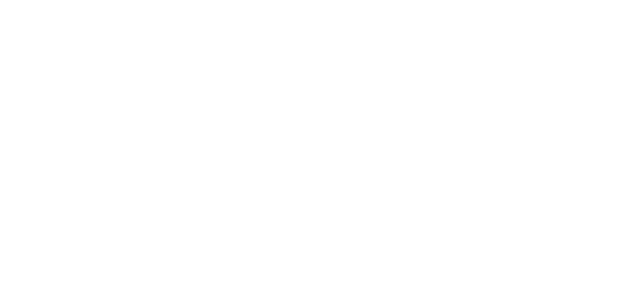
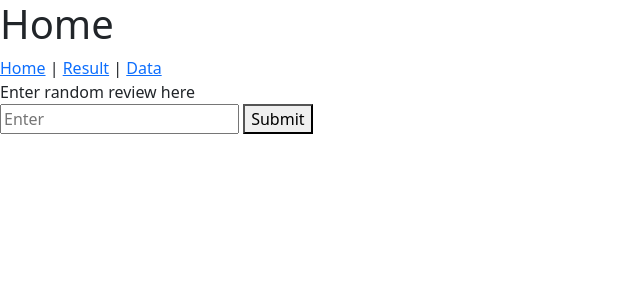
Before and after one commit to Meghpal/sentiment-classifier-webapp, a Flask app: page / in a window 1280 px wide. Before the commit the part shown is empty. Shown: the top 300 px of the page, without its empty margins (0-640 px from the left). Run offline with Flask 2, Linux system fonts and the light colour scheme; parts of the project's set-up code (start-up, migrations or seed data) failed here and were passed over.

Commit message:
result through POST

```diff
--- a/app.py
+++ b/app.py
@@ -1,14 +1,14 @@
 import os
 import pickle
 
-from flask import Flask, render_template, send_from_directory
+from flask import Flask, render_template, send_from_directory, request
 from tensorflow.keras.models import load_model
 from helpers.cleaner import review_cleaner
 
 app = Flask(__name__)
 
-vectorizer = pickle.load(open("model/vectorizer_tfidf.h5","rb"))
-model = pickle.load(open("model/model.h5","rb"))
+vectorizer = pickle.load(open("model/vectorizer_tfidf.h5", "rb"))
+model = pickle.load(open("model/model.h5", "rb"))
 
 
 @app.route("/")
@@ -16,12 +16,16 @@
     return render_template("home.html")
 
 
-@app.route("/result.html/<text>")
-def result(text):
-    cleaned = review_cleaner(text)
+@app.route("/result.html", methods=["POST"])
+def result():
+    cleaned = review_cleaner(request.form.get("review"))
     review_bag = vectorizer.transform([cleaned]).toarray()
     prediction = model.predict(review_bag)
-    return render_template("result.html", res="Negative sentiment" if prediction[0] == 0 else "Positive sentiment")
+
+    return render_template(
+        "result.html",
+        res="Negative sentiment" if prediction[0] == 0 else "Positive sentiment",
+    )
 
 
 @app.route("/data.html")
@@ -29,9 +33,13 @@
     return render_template("data.html")
 
 
-@app.route('/favicon.ico')
+@app.route("/favicon.ico")
 def favicon():
-    return send_from_directory(os.path.join(app.root_path, 'static'), 'favicon.ico', mimetype='image/vnd.microsoft.icon')
+    return send_from_directory(
+        os.path.join(app.root_path, "static"),
+        "favicon.ico",
+        mimetype="image/vnd.microsoft.icon",
+    )
 
 
 if __name__ == "__main__":
--- /dev/null
+++ b/helpers/db.py
@@ -0,0 +1 @@
+import sqlite3
--- /dev/null
+++ b/templates/components/nav.html
@@ -0,0 +1,3 @@
+<nav>
+    <a href="/">Home</a> | <a href="/result.html">Result</a> | <a href="/data.html">Data</a>
+</nav>
--- a/templates/data.html
+++ b/templates/data.html
@@ -11,8 +11,7 @@
 </head>
 
 <body>
-
-
+    {% include 'components/nav.html' %}
     <script src="https://cdn.jsdelivr.net/npm/bootstrap@5.0.0-beta1/dist/js/bootstrap.bundle.min.js"
         integrity="sha384-ygbV9kiqUc6oa4msXn9868pTtWMgiQaeYH7/t7LECLbyPA2x65Kgf80OJFdroafW"
         crossorigin="anonymous"></script>
--- a/templates/home.html
+++ b/templates/home.html
@@ -11,8 +11,13 @@
 </head>
 
 <body>
-
-
+    <h1>Home</h1>
+    {% include 'components/nav.html' %}
+    <div>Enter random review here</div>
+    <form action="/result.html" method="POST">
+        <input required type="text" name="review" value="" placeholder="Enter" />
+        <button type="submit">Submit</button>
+    </form>
     <script src="https://cdn.jsdelivr.net/npm/bootstrap@5.0.0-beta1/dist/js/bootstrap.bundle.min.js"
         integrity="sha384-ygbV9kiqUc6oa4msXn9868pTtWMgiQaeYH7/t7LECLbyPA2x65Kgf80OJFdroafW"
         crossorigin="anonymous"></script>
--- a/templates/result.html
+++ b/templates/result.html
@@ -11,7 +11,7 @@
 </head>
 
 <body>
-
+    {% include 'components/nav.html' %}
     <div>{{res}}</div>
     <script src="https://cdn.jsdelivr.net/npm/bootstrap@5.0.0-beta1/dist/js/bootstrap.bundle.min.js"
         integrity="sha384-ygbV9kiqUc6oa4msXn9868pTtWMgiQaeYH7/t7LECLbyPA2x65Kgf80OJFdroafW"
```
Also changed, not shown: helpers/cleaner.py (+5 -5 lines).
